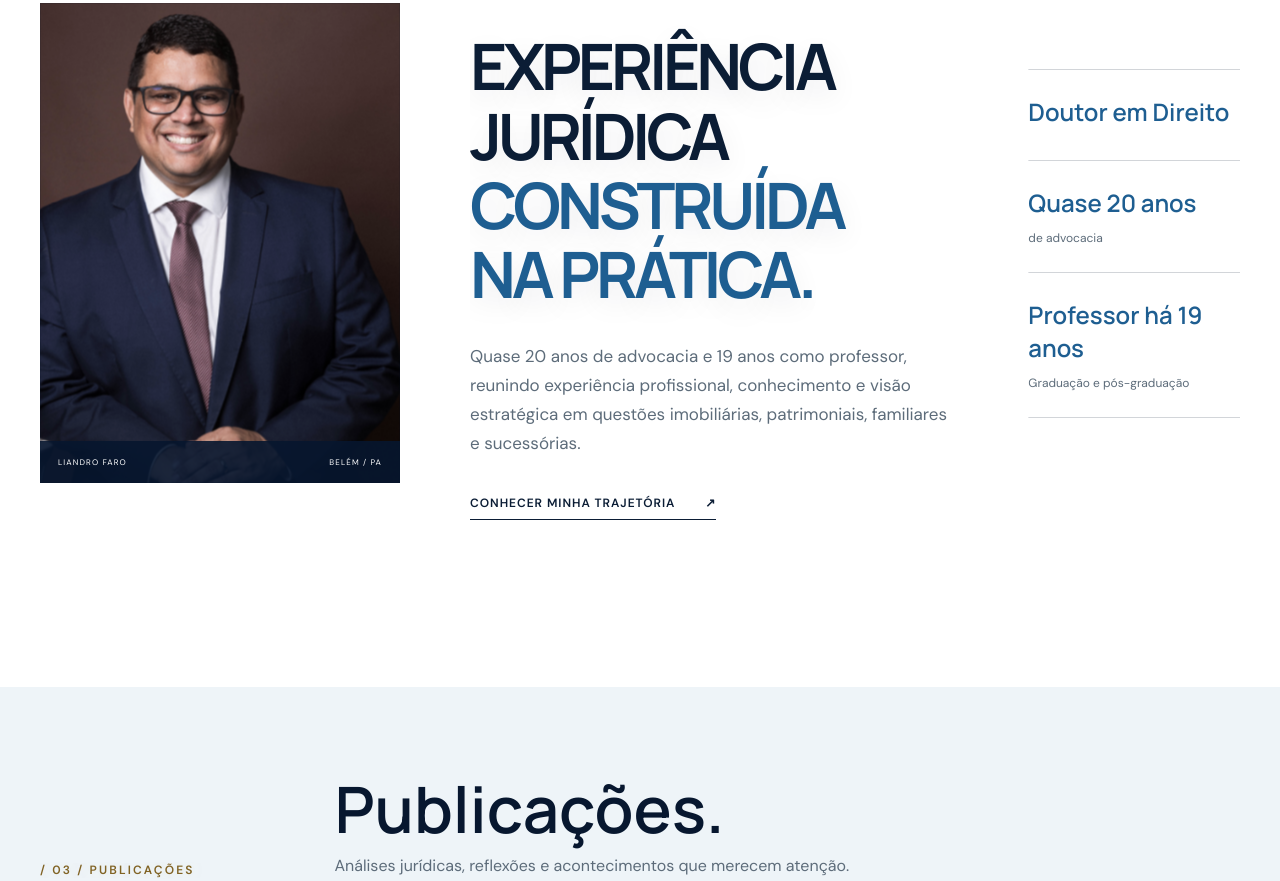
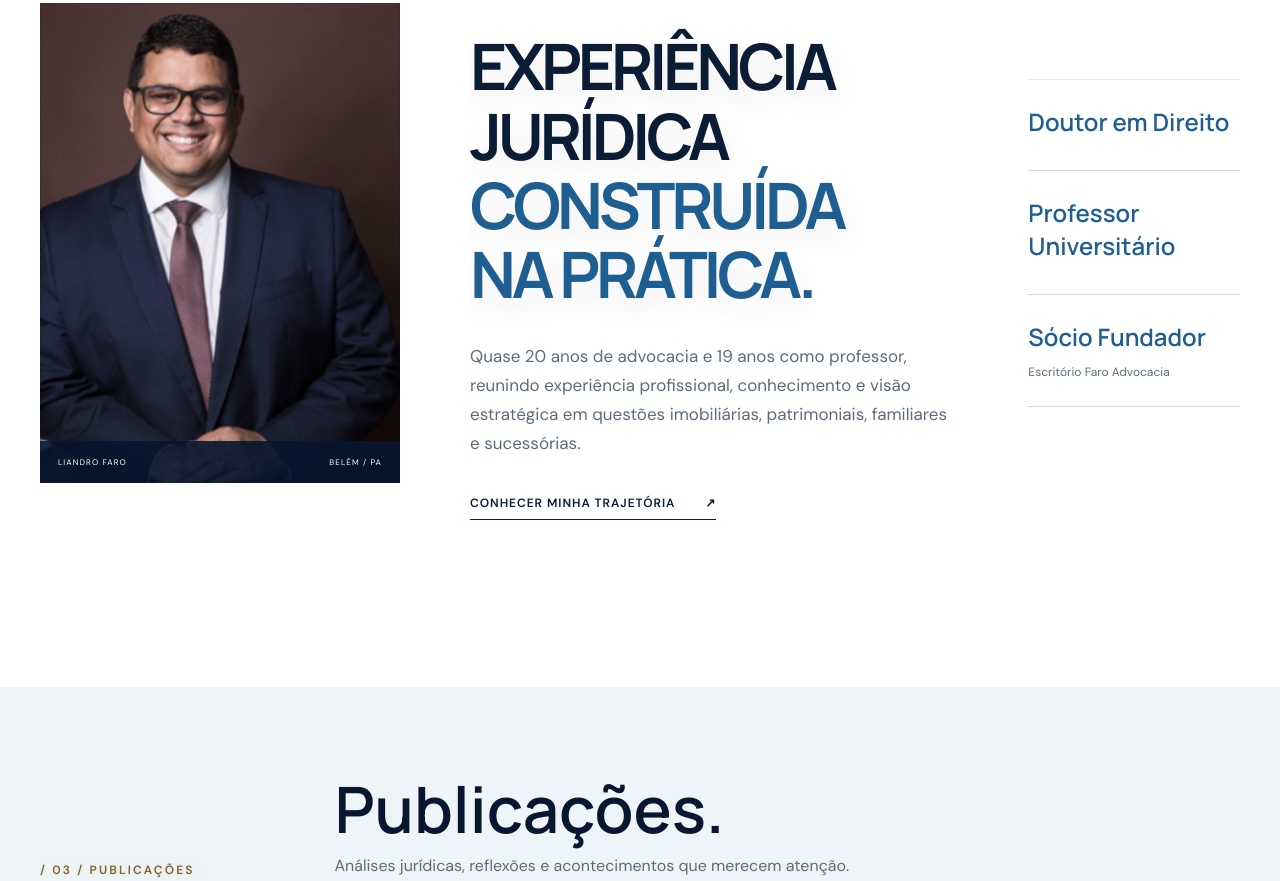
Before and after one commit to liandrofaro-rgb/entrelinhas-imobiliarias, a plain HTML site: page dist/index.html in a window 1280 px wide. Shown: the part 2148-3029 px from the top of the page. Drawn offline with Linux system fonts and the light colour scheme.

Commit message:
Restore original profile credentials

```diff
--- a/dist/index.html
+++ b/dist/index.html
@@ -220,8 +220,8 @@
       </div>
       <div class="lawyer-credentials">
         <div><strong>Doutor em Direito</strong></div>
-        <div><strong>Quase 20 anos</strong><span>de advocacia</span></div>
-        <div><strong>Professor há 19 anos</strong><span>Graduação e pós-graduação</span></div>
+        <div><strong>Professor Universitário</strong></div>
+        <div><strong>Sócio Fundador</strong><span>Escritório Faro Advocacia</span></div>
       </div>
     </section>
 
```
